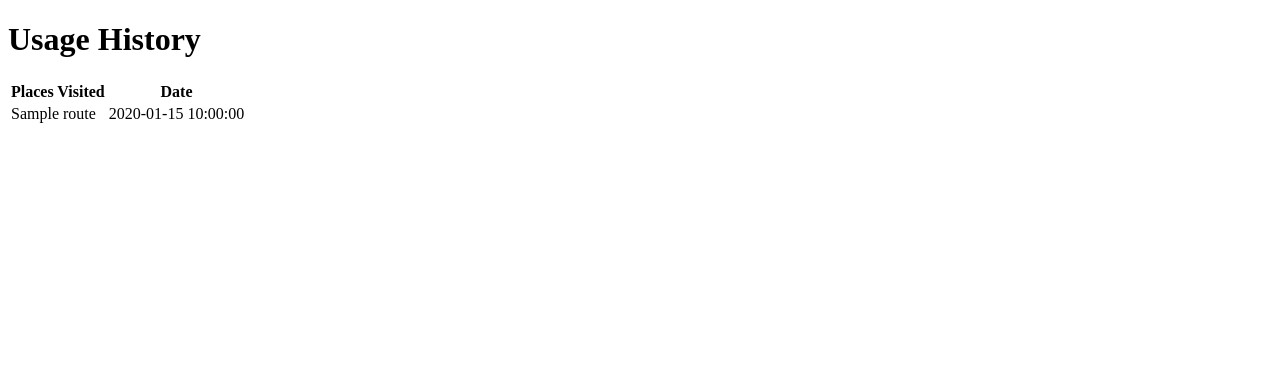
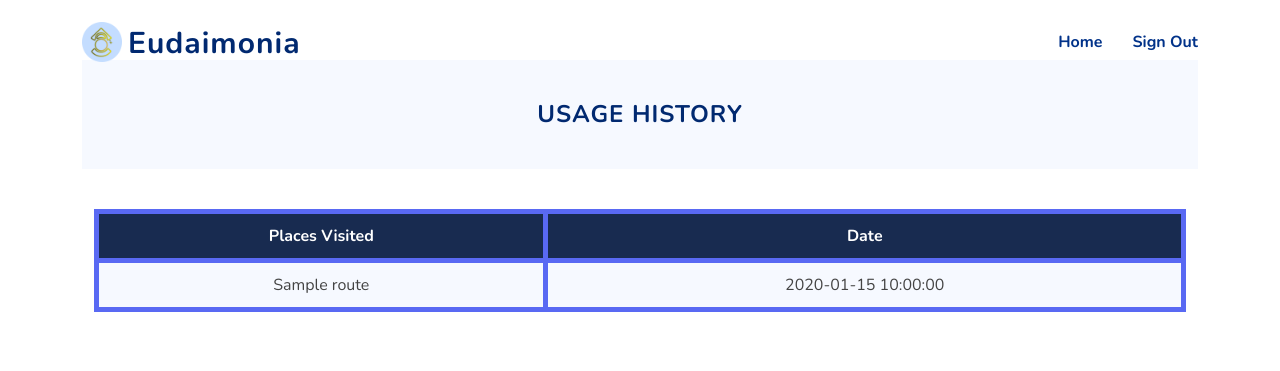
Before and after one commit to iamfaqeehhokyky/Eudaimonia, a Flask app: template templates/history.html in a window 1280 px wide. Shown: the top 371 px of the page. Run offline with Flask 3, Linux system fonts and the light colour scheme; the template is opened without the code that fills it: most values are stand-ins (such as "Sample title", 1, 10 or a date in 2020); some libraries are stand-ins or nearby versions.

Commit message:
added styling to and extended base template

```diff
--- a/templates/history.html
+++ b/templates/history.html
@@ -1,13 +1,18 @@
-<!DOCTYPE html>
-<html lang="en">
-<head>
-    <meta charset="UTF-8">
-    <meta http-equiv="X-UA-Compatible" content="IE=edge">
-    <meta name="viewport" content="width=device-width, initial-scale=1.0">
-    <title>Usage History</title>
-</head>
-<body>
-    <h1>Usage History</h1>
+{% extends 'user_base.html' %} {% block title %}Eudaimonia - Usage History{%
+endblock %} {%block content %}
+
+<section id="contact" class="contact d-flex align-items-center contact">
+  <div class="container">
+    <header class="col-lg-12 hero-img section-header">
+      <div id="about" class="about">
+        <div class="content">
+          <h2>Usage History</h2>
+        </div>
+      </div>
+    </header>
+
+    <div class="container">
+      <div class="col-lg-12 justify-content-center">
         <table>
           <tr>
             <th>Places Visited</th>
@@ -19,5 +24,10 @@
             <td>{{ history.timestamp }}</td>
           </tr>
           {% endfor %}
-</body>
-</html>
+        </table>
+      </div>
+    </div>
+  </div>
+</section>
+
+{% endblock %}
```
Lines whose indentation alone changed are shown as unchanged.
